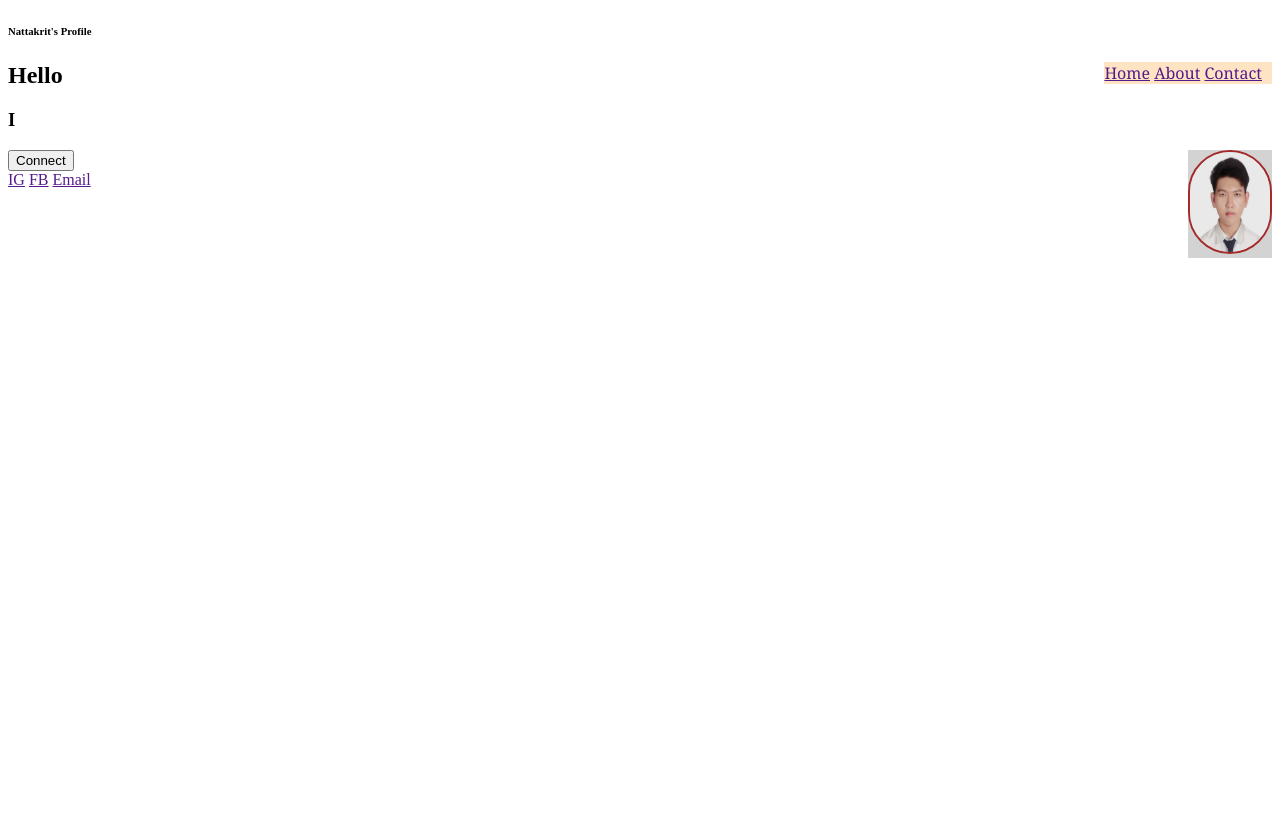
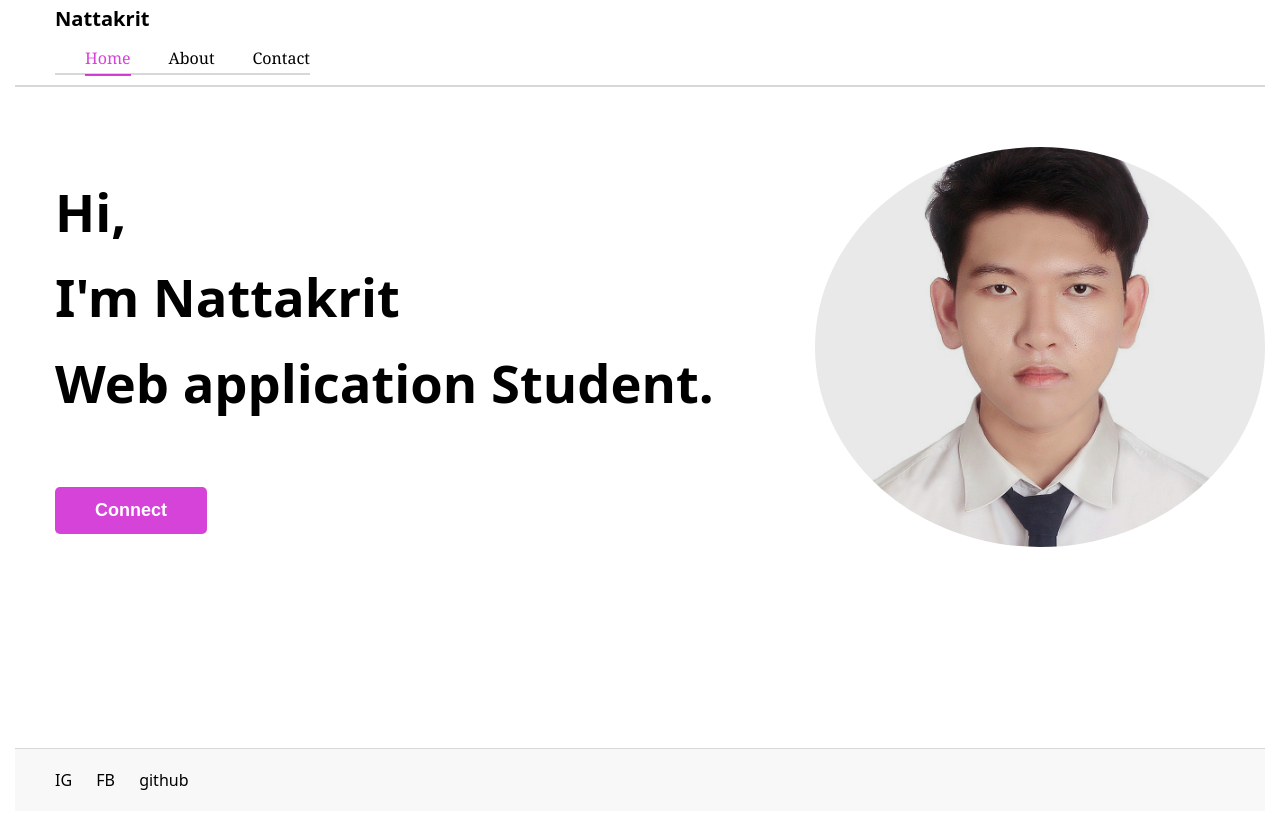
Before and after one commit to Rangnarz/webapp68, a plain HTML site: page index.html in a window 1280 px wide. Before the commit the page ends 800 px from the top, so only its background shows below. Drawn offline with Linux system fonts and the light colour scheme.

Commit message:
Add files via upload

```diff
--- a/index.html
+++ b/index.html
@@ -7,26 +7,33 @@
 </head>
 <body>
     <header>
-        <h6>Nattakrit's Profile</h6>
+        <div style="border-bottom: 2px solid rgba(212, 212, 212, 0.889);">
+        <h6>Nattakrit</h6>
+        <nav>
+            <a href="#" class="active">Home</a>
+            <a href="#">About</a>
+            <a href="#">Contact</a>
+        </nav>
+    </div>
     </header>
-    <nav>
-        <a href="">Home</a>
-        <a href="">About</a>
-        <a href="">Contact</a>
-    </nav>
+
 
     <section>
-        <h2>Hello</h2>
-        <h3>I</h3>
-        <a href="hw.html"><input type="submit" value="Connect"></a>
+        <div class="intro-text">
+            <h1>Hi,</h1>
+            <h1>I'm Nattakrit</h1>
+            <h1>Web application Student.</h1>
+            <a href="hw.html"><input type="submit" class="btn-connect" value="Connect"></a>
+        </div>
         <aside>
             <img src="Face_card.jpg" alt="face pic">
         </aside>
     </section>
+
     <footer>
-        <a href="">IG</a>
-        <a href="">FB</a>
-        <a href="">Email</a>
+        <a href="https://www.instagram.com/natsp05/">IG</a>
+        <a href="https://www.facebook.com/NattakitSiripap">FB</a>
+        <a href="https://github.com/Rangnarz/">github</a>
     </footer>
 </body>
 </html>
--- a/mystyle.css
+++ b/mystyle.css
@@ -1,22 +1,114 @@
-nav {
-    padding-right: 10px;
-    padding-right: 10px;
-    float: right;
-    font-family: Georgia, 'Times New Roman', Times, serif;
-    background-color: bisque;
+body{
+    margin:0;
+    font-family: ui-sans-serif, system-ui, -apple-system, "Segoe UI", Roboto, "Helvetica Neue", Arial;
+    padding:15px;
+    margin-top: -20px;
 }
 
+header {
+        font-size: 30px;
+        padding-left: 40px;
+        padding-right: 40px;
+        margin-bottom: 20px;
+        border-bottom: 2px solid rgba(212, 212, 212, 0.889);
+        display: flex;
+        justify-content: space-between;
+        align-items: center;
+        padding-top: 10px;
+        padding-bottom: 10px;
+    }
+
+header h6 {
+        margin: 0;
+        color: black;
+    }
+
+nav {
+    font-family: Georgia, 'Times New Roman', Times, serif;
+}
+
+nav a {
+        text-decoration: none;
+        color: black;
+        margin-left: 30px;
+        font-weight: 500;
+        position: relative;
+        padding-bottom: 5px;
+        font-size: 16px;
+}
+
+nav a:hover {
+            color: rgba(199, 3, 205, 0.745);
+        }
+
+nav a.active {
+            color: rgba(199, 3, 205, 0.745);
+            border-bottom: 2px solid rgba(199, 3, 205, 0.745);
+        }
+
+section {
+    font-size: 35px;
+    padding-top: 40px;
+    padding-left: 40px;
+    padding-bottom: 390px;
+    line-height: 0.8;
+    display: flex;
+    justify-content: space-between;
+    align-items: flex-start;
+}
+
+.intro-text {
+            flex: 1;
+        }
+
 img {
-    width: 80px;
-    height: 100px;
-    border: 2px;
-    border-style: solid;
-    border-color: brown;
-    border-radius: 100px;
+    width: 450px;
+    height: 400px;
+    align-items: center;
+    border-radius: 100%;
+    object-fit: cover;
+    object-position: bottom;
 }
 aside {
-    margin-bottom: 50px;
+    margin-bottom: 10px;
     float: right;
-    background-color: lightgray;
+}
 
+
+.btn-connect {
+  display: inline-block;
+  background-color: rgba(199, 3, 205, 0.745);
+  color: white;
+  padding: 13px 40px;
+  border: none;
+  border-radius: 5px;
+  text-decoration: none;
+  font-size: 18px;
+  font-weight: bold;
+  transition: 0.3s;
+  outline: none;
+  margin-top: 40px;
 }
+
+.btn-connect:hover {
+  background-color: rgb(197, 0, 174);
+}
+
+
+footer {
+            padding: 20px 40px;
+            background-color: #f8f8f8;
+            border-top: 1px solid rgba(212, 212, 212, 0.889);
+            margin-top: -200px;
+        }
+
+footer a {
+            text-decoration: none;
+            color: black;
+            margin-right: 20px;
+            font-weight: 500;
+        }
+
+footer a:hover {
+            color: rgba(199, 3, 205, 0.745);
+        }
```
Also changed, not shown: hw.html (+10 -1 lines).
